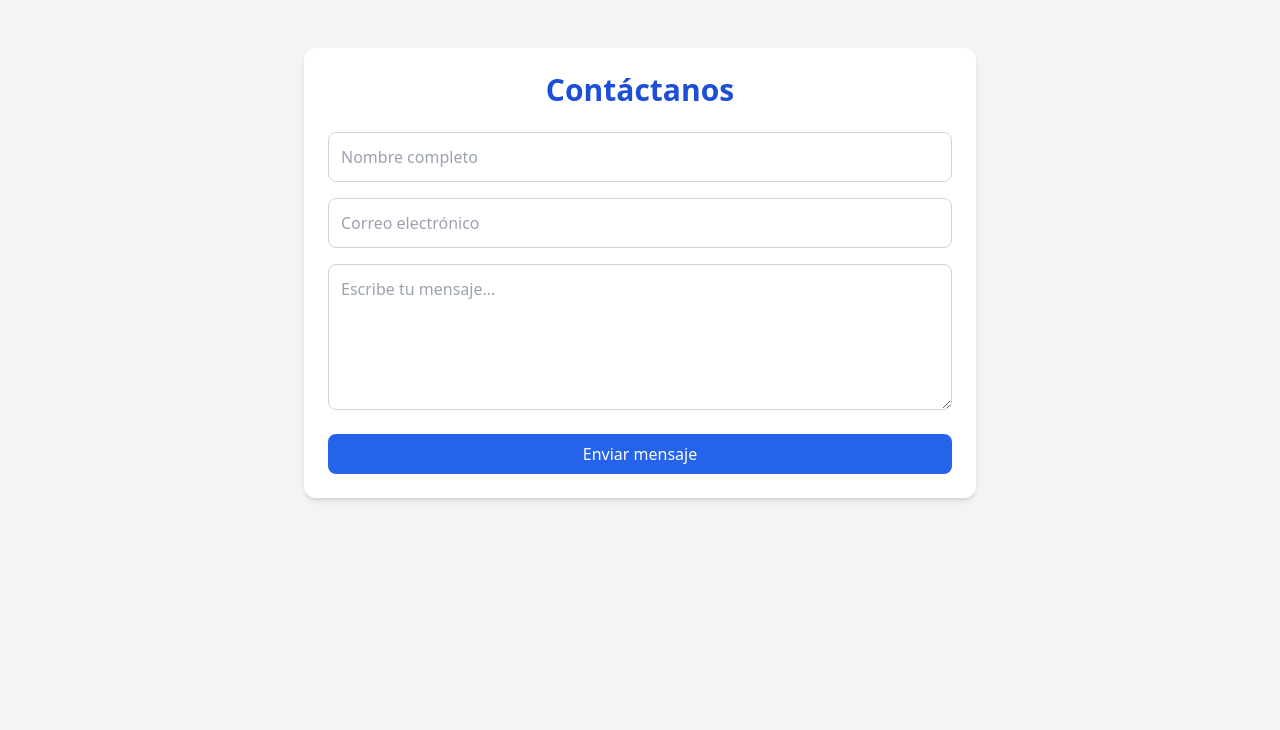
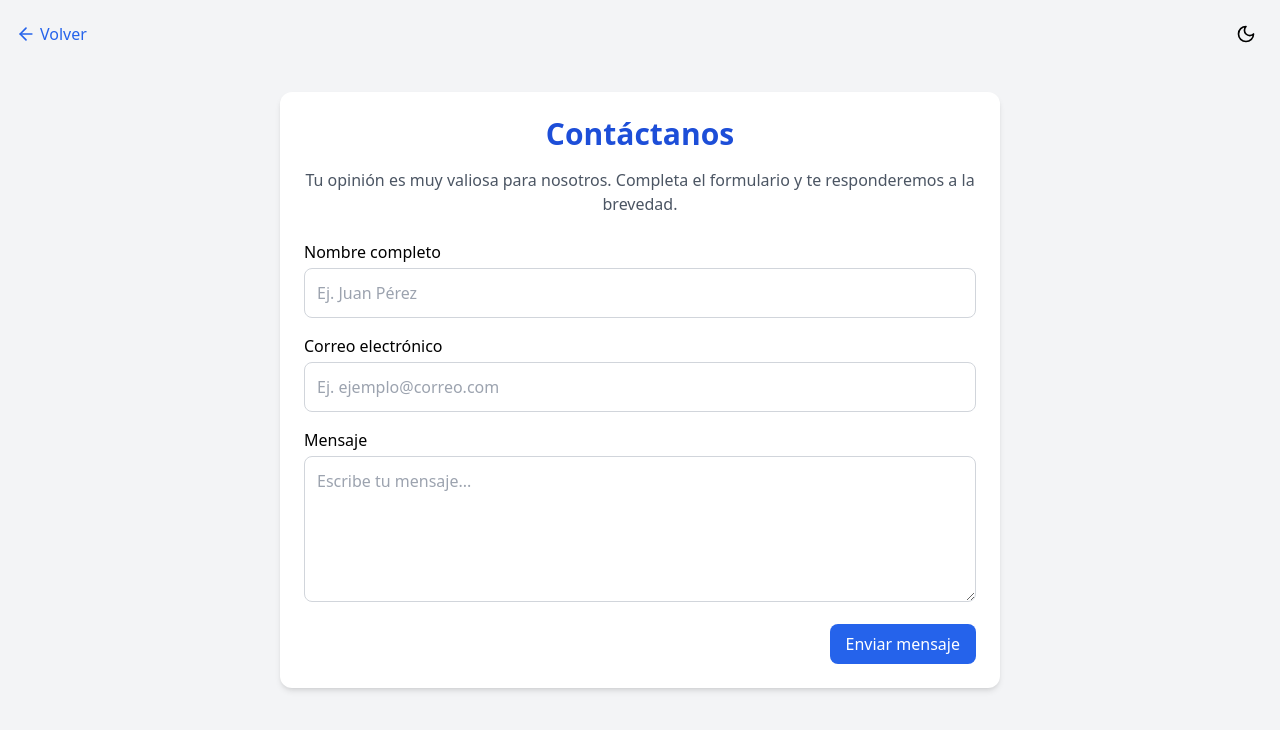
Before and after one commit to Swishes29/SoulSpa, a React (Vite) app: page /contacto in a window 1280 px wide. Shown: the top 730 px of the page. Built offline with nearby package versions, Linux system fonts and the light colour scheme.

Commit message:
Seccion contacto!

```diff
--- a/src/pages/Contacto.jsx
+++ b/src/pages/Contacto.jsx
@@ -1,34 +1,112 @@
-import React from "react";
+// src/pages/Contacto.jsx
+import React, { useState } from "react";
+import { useNavigate } from "react-router-dom";
+import { Moon, Sun, ArrowLeft } from "lucide-react";
 
 const Contacto = () => {
+  const [darkMode, setDarkMode] = useState(false);
+  const navigate = useNavigate();
+
+  const toggleDarkMode = () => {
+    setDarkMode((prev) => !prev);
+    document.documentElement.classList.toggle("dark", !darkMode);
+  };
+
+  const handleSubmit = (e) => {
+    e.preventDefault();
+    // Aquí iría la lógica para enviar el mensaje (fetch, axios, etc.)
+    alert("Mensaje enviado. Nos pondremos en contacto a la brevedad.");
+  };
+
+  const handleGoBack = () => {
+    navigate(-1);
+  };
+
   return (
-    <div className="min-h-screen bg-gray-100 dark:bg-gray-900 text-gray-900 dark:text-white px-4 py-12 flex flex-col items-center">
-      <div className="w-full max-w-2xl bg-white dark:bg-gray-800 rounded-xl shadow-md p-6">
-        <h1 className="text-3xl font-bold mb-6 text-center text-blue-700 dark:text-blue-300">Contáctanos</h1>
-        <form className="grid grid-cols-1 gap-4">
+    <div
+      className={`min-h-screen transition-colors ${
+        darkMode ? "bg-gray-900 text-white" : "bg-gray-100 text-black"
+      }`}
+    >
+      {/* Encabezado con botón "Volver" y toggle de modo oscuro */}
+      <header className="flex justify-between items-center p-4 max-w-7xl mx-auto">
+        <button
+          onClick={handleGoBack}
+          className="flex items-center text-blue-600 dark:text-blue-300 hover:underline"
+        >
+          <ArrowLeft className="w-5 h-5 mr-1" /> Volver
+        </button>
+        <button
+          onClick={toggleDarkMode}
+          className="p-2 rounded hover:bg-white/10 transition"
+          aria-label="Cambiar modo"
+        >
+          {darkMode ? <Sun className="w-5 h-5" /> : <Moon className="w-5 h-5" />}
+        </button>
+      </header>
+
+      <main className="p-6 max-w-3xl mx-auto">
+        <section className="bg-white dark:bg-gray-800 rounded-xl shadow-md p-6">
+          <h1 className="text-3xl font-bold mb-4 text-center text-blue-700 dark:text-blue-300">
+            Contáctanos
+          </h1>
+          <p className="text-center text-gray-600 dark:text-gray-300 mb-6">
+            Tu opinión es muy valiosa para nosotros. Completa el formulario y te responderemos a la brevedad.
+          </p>
+          <form onSubmit={handleSubmit} className="grid grid-cols-1 gap-4" noValidate>
+            <div>
+              <label htmlFor="nombre" className="block mb-1 font-medium">
+                Nombre completo
+              </label>
               <input
                 type="text"
-            placeholder="Nombre completo"
-            className="p-3 rounded-lg border border-gray-300 dark:border-gray-600 bg-white dark:bg-gray-700 focus:outline-none focus:ring-2 focus:ring-blue-400"
+                id="nombre"
+                name="nombre"
+                placeholder="Ej. Juan Pérez"
+                required
+                className="w-full p-3 rounded-lg border border-gray-300 dark:border-gray-600
+                           bg-white dark:bg-gray-700 focus:outline-none focus:ring-2 focus:ring-blue-400"
               />
+            </div>
+            <div>
+              <label htmlFor="email" className="block mb-1 font-medium">
+                Correo electrónico
+              </label>
               <input
                 type="email"
-            placeholder="Correo electrónico"
-            className="p-3 rounded-lg border border-gray-300 dark:border-gray-600 bg-white dark:bg-gray-700 focus:outline-none focus:ring-2 focus:ring-blue-400"
+                id="email"
+                name="email"
+                placeholder="Ej. ejemplo@correo.com"
+                required
+                className="w-full p-3 rounded-lg border border-gray-300 dark:border-gray-600
+                           bg-white dark:bg-gray-700 focus:outline-none focus:ring-2 focus:ring-blue-400"
               />
+            </div>
+            <div>
+              <label htmlFor="mensaje" className="block mb-1 font-medium">
+                Mensaje
+              </label>
               <textarea
+                id="mensaje"
+                name="mensaje"
+                rows="5"
                 placeholder="Escribe tu mensaje..."
-            rows="5"
-            className="p-3 rounded-lg border border-gray-300 dark:border-gray-600 bg-white dark:bg-gray-700 focus:outline-none focus:ring-2 focus:ring-blue-400"
+                required
+                className="w-full p-3 rounded-lg border border-gray-300 dark:border-gray-600
+                           bg-white dark:bg-gray-700 focus:outline-none focus:ring-2 focus:ring-blue-400"
               ></textarea>
+            </div>
+            <div className="flex justify-end">
               <button
                 type="submit"
-            className="mt-2 bg-blue-600 hover:bg-blue-700 text-white font-medium py-2 px-4 rounded-lg transition"
+                className="bg-blue-600 hover:bg-blue-700 text-white font-medium py-2 px-4 rounded-lg transition-all focus:outline-none focus:ring-2 focus:ring-blue-400"
               >
                 Enviar mensaje
               </button>
+            </div>
           </form>
-      </div>
+        </section>
+      </main>
     </div>
   );
 };
```
Lines whose indentation alone changed are shown as unchanged.
